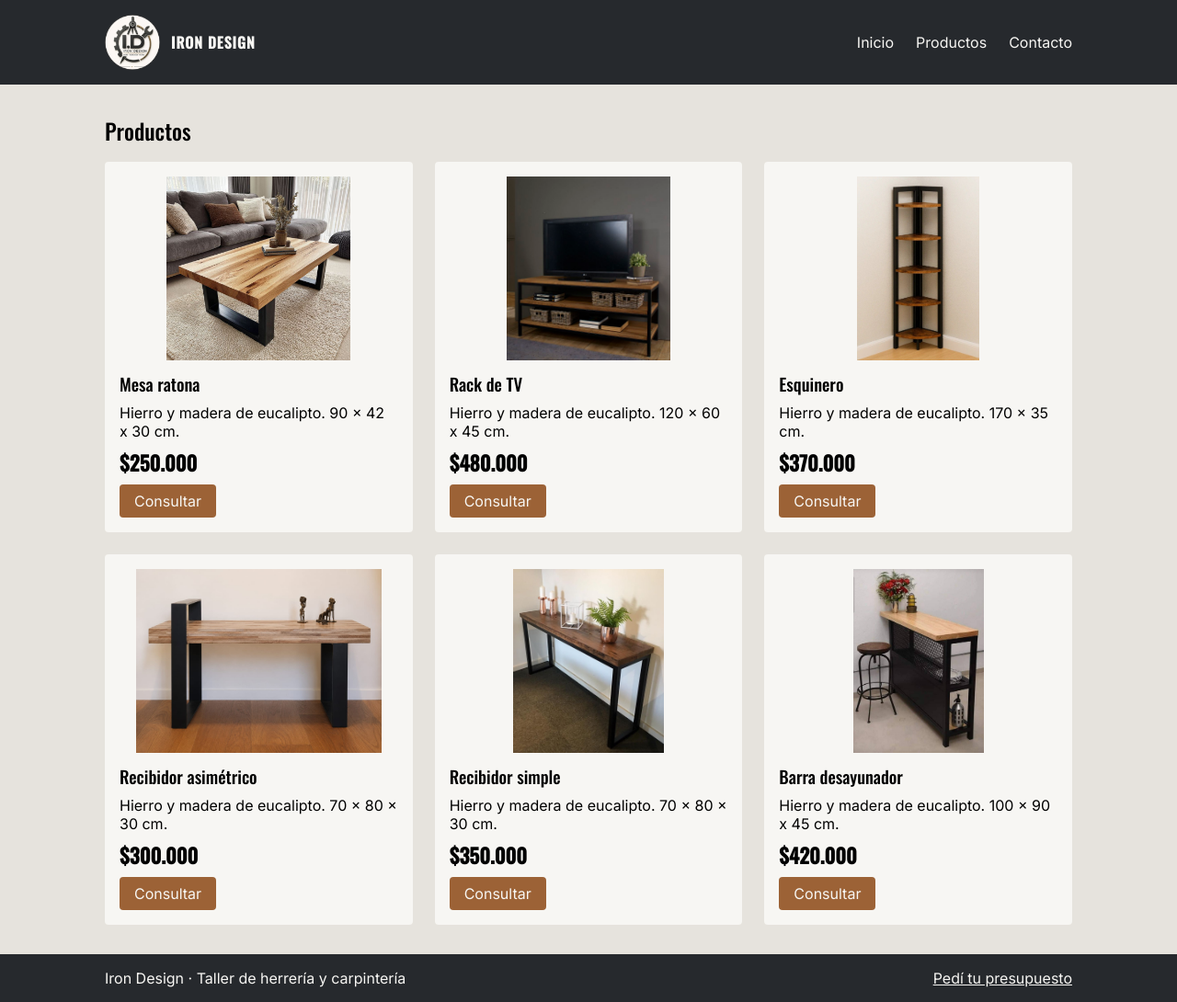
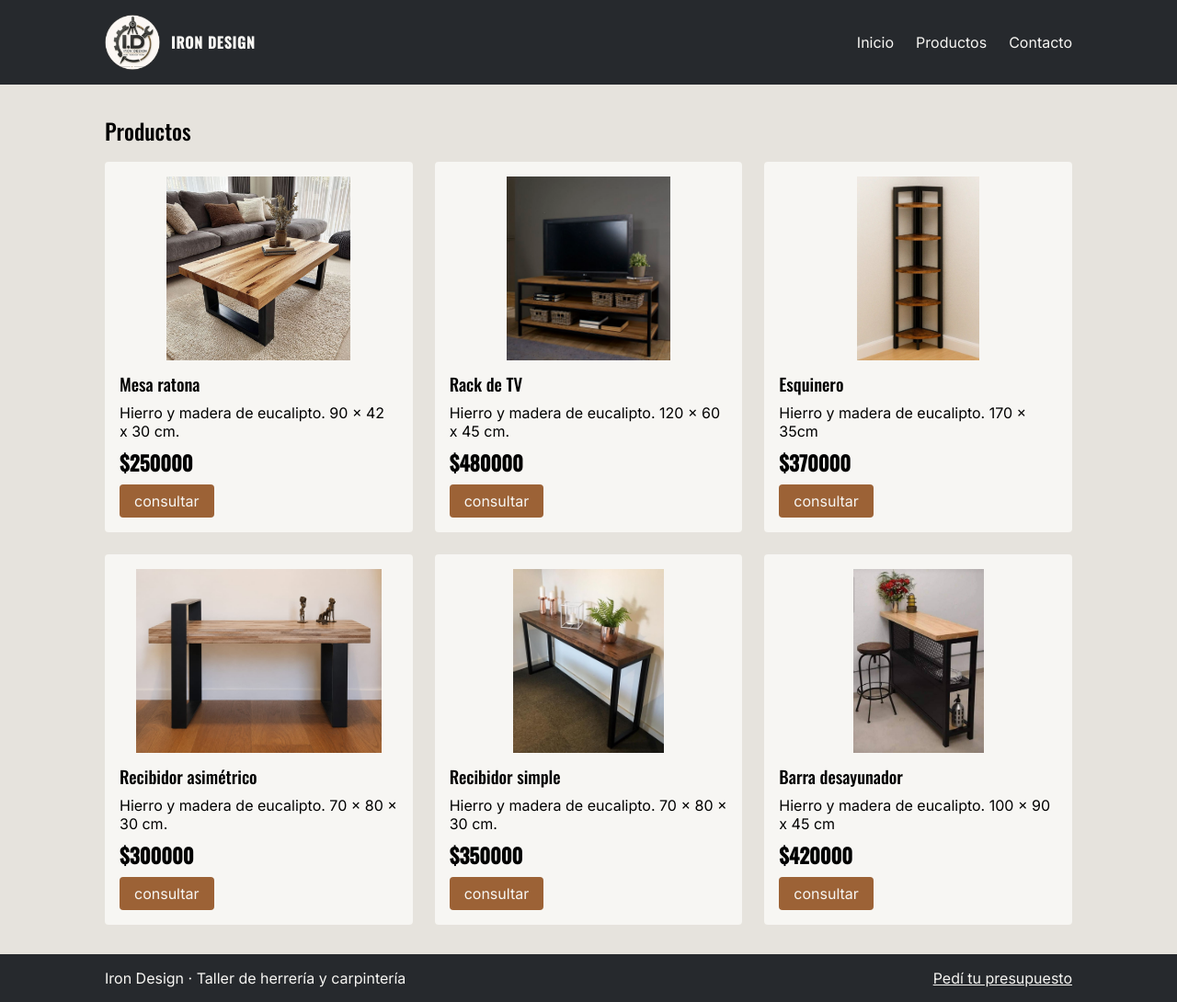
Before and after one commit to lorenarodriguez10-coder/pre-entrega-iron-design, a plain HTML site: page index.html in a window 1280 px wide. Shown: the whole page at 92% size. Drawn offline with nearby package versions, Linux system fonts and the light colour scheme.

Commit message:
Productos con fetch desde JSON y tarjetas renderizadas con JS

```diff
--- /dev/null
+++ b/data/productos.json
@@ -0,0 +1,50 @@
+[
+  {
+    "id": 1,
+    "nombre": "Mesa ratona",
+    "descripcion": "Hierro y madera de eucalipto. 90 x 42 x 30 cm.",
+    "precio": 250000,
+    "imagen": "img/mesa-ratona.jpg",
+    "alt": "Mesa ratona de hierro y madera"
+  },
+  {
+    "id": 2,
+    "nombre": "Rack de TV",
+    "descripcion": "Hierro y madera de eucalipto. 120 x 60 x 45 cm.",
+    "precio": 480000,
+    "imagen": "img/rack-tv.jpg",
+    "alt": "Rack tv de hierro y madera"
+  },
+  {
+    "id": 3,
+    "nombre": "Esquinero",
+    "descripcion": "Hierro y madera de eucalipto. 170 x 35cm",
+    "precio": 370000,
+    "imagen": "img/esquinero.jpg",
+    "alt": "Esquinero de hierro y madera con 5 estantes"
+  },
+  {
+    "id": 4,
+    "nombre": "Recibidor asimétrico",
+    "descripcion": "Hierro y madera de eucalipto. 70 x 80 x 30 cm.",
+    "precio": 300000,
+    "imagen": "img/recibidor-asimetrico.jpg",
+    "alt": "Recibidor asimétrico de hierro y madera"
+  },
+  {
+    "id": 5,
+    "nombre": "Recibidor simple",
+    "descripcion": "Hierro y madera de eucalipto. 70 x 80 x 30 cm.",
+    "precio": 350000,
+    "imagen": "img/recibidor-simple.jpg",
+    "alt": "Recibidor simple de hierro y madera"
+  },
+  {
+    "id": 6,
+    "nombre": "Barra desayunador",
+    "descripcion": "Hierro y madera de eucalipto. 100 x 90 x 45 cm",
+    "precio": 420000,
+    "imagen": "img/barra-desayunador.jpg",
+    "alt": "Barra desayunador de hierro y madera"
+  }
+]
--- a/index.html
+++ b/index.html
@@ -32,110 +32,8 @@
       <section id="productos">
         <h1>Productos</h1>
 
-        <div class="productos">
-          <article class="producto">
-            <a
-              href="img/mesa-ratona.jpg"
-              target="_blank"
-              rel="noopener"
-              class="foto-link"
-            >
-              <img
-                src="img/mesa-ratona.jpg"
-                alt="Mesa ratona de hierro y madera"
-              />
-            </a>
-
-            <h3>Mesa ratona</h3>
-            <p>Hierro y madera de eucalipto. 90 x 42 x 30 cm.</p>
-            <p class="precio">$250.000</p>
-            <a href="pages/contacto.html" class="btn-consultar">Consultar</a>
-          </article>
-
-          <article class="producto">
-            <a
-              href="img/rack-tv.jpg"
-              target="_blank"
-              rel="noopener"
-              class="foto-link"
-            >
-              <img src="img/rack-tv.jpg" alt="Rack TV de hierro y madera" />
-            </a>
-
-            <h3>Rack de TV</h3>
-            <p>Hierro y madera de eucalipto. 120 x 60 x 45 cm.</p>
-            <p class="precio">$480.000</p>
-            <a href="pages/contacto.html" class="btn-consultar">Consultar</a>
-          </article>
-
-          <article class="producto">
-            <a
-              href="img/esquinero.jpg"
-              target="_blank"
-              rel="noopener"
-              class="foto-link"
-            >
-              <img
-                src="img/esquinero.jpg"
-                alt="Esquinero de hierro y madera con 5 estantes"
-              />
-            </a>
-            <h3>Esquinero</h3>
-            <p>Hierro y madera de eucalipto. 170 x 35 cm.</p>
-            <p class="precio">$370.000</p>
-            <a href="pages/contacto.html" class="btn-consultar">Consultar</a>
-          </article>
-
-          <article class="producto">
-            <a
-              href="img/recibidor-asimetrico.jpg"
-              target="_blank"
-              rel="noopener"
-              class="foto-link"
-            >
-              <img
-                src="img/recibidor-asimetrico.jpg"
-                alt="Recibidor asimétrico de hierro y madera"
-              />
-            </a>
-            <h3>Recibidor asimétrico</h3>
-            <p>Hierro y madera de eucalipto. 70 x 80 x 30 cm.</p>
-            <p class="precio">$300.000</p>
-            <a href="pages/contacto.html" class="btn-consultar">Consultar</a>
-          </article>
-
-          <article class="producto">
-            <a
-              href="img/recibidor-simple.jpg"
-              target="_blank"
-              rel="noopener"
-              class="foto-link"
-            >
-              <img src="img/recibidor-simple.jpg" alt="Recibidor simple" />
-            </a>
-            <h3>Recibidor simple</h3>
-            <p>Hierro y madera de eucalipto. 70 x 80 x 30 cm.</p>
-            <p class="precio">$350.000</p>
-            <a href="pages/contacto.html" class="btn-consultar">Consultar</a>
-          </article>
-
-          <article class="producto">
-            <a
-              href="img/barra-desayunador.jpg"
-              target="_blank"
-              rel="noopener"
-              class="foto-link"
-            >
-              <img
-                src="img/barra-desayunador.jpg"
-                alt="Barra desayunador de hierro y madera"
-              />
-            </a>
-            <h3>Barra desayunador</h3>
-            <p>Hierro y madera de eucalipto. 100 x 90 x 45 cm.</p>
-            <p class="precio">$420.000</p>
-            <a href="pages/contacto.html" class="btn-consultar">Consultar</a>
-          </article>
+        <div class="productos" id="lista-productos">
+          <p>Cargando productos...</p>
         </div>
       </section>
     </main>
@@ -145,5 +43,6 @@
         <p><a href="pages/contacto.html">Pedí tu presupuesto</a></p>
       </div>
     </footer>
+    <script src="js/app.js"></script>
   </body>
 </html>
--- /dev/null
+++ b/js/app.js
@@ -0,0 +1,49 @@
+// --------- Variables ----------
+const URL_PRODUCTOS = "data/productos.json";
+const contenedorProductos = document.querySelector("#lista-productos");
+
+let productos = [];
+
+// --------- 1. Treaer los datos con fetch ----------
+async function cargarProductos() {
+  try {
+    const respuesta = await fetch(URL_PRODUCTOS);
+
+    // fetch no tira error con 404: hay que chequearlo a mano
+    if (!respuesta.ok) {
+      throw new Error(`Error HTTP ${respuesta.status}`);
+    }
+
+    productos = await respuesta.json();
+    renderizarProductos();
+  } catch (error) {
+    console.error("No se pudieron cargar los productos:", error);
+    contenedorProductos.innerHTML =
+      '<p class="mensaje-error">No pudimos cargar los producotos. Probá recargar la página</p>';
+  }
+}
+
+// ---------- 2. Dibujar las tarjetas ----------
+function renderizarProductos() {
+  contenedorProductos.innerHTML = "";
+
+  productos.forEach((producto) => {
+    const tarjeta = document.createElement("article");
+    tarjeta.classList.add("producto");
+
+    tarjeta.innerHTML = `
+        <a href="${producto.imagen}" target="_blank" rel="noopener" class="foto-link">
+        <img src="${producto.imagen}" alt="${producto.alt}"  />
+        </a>
+        <h3>${producto.nombre}</h3>
+        <p>${producto.descripcion}</p>
+        <p class="precio">$${producto.precio}</p>
+        <a href="pages/contacto.html" class="btn-consultar">consultar</a>
+        `;
+
+    contenedorProductos.appendChild(tarjeta);
+  });
+}
+
+// --------- 3. Arrancar ---------
+cargarProductos();
```
Also changed, not shown: 2 other files.
